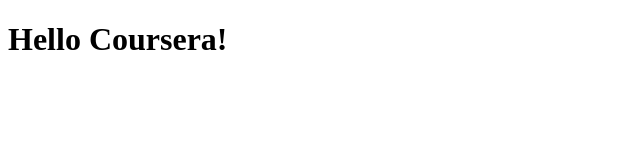
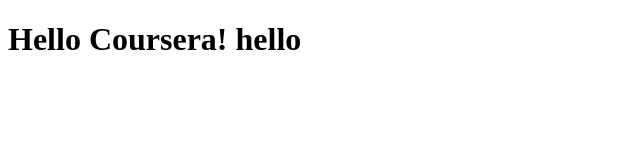
Before and after one commit to jacobemarx/Coursera-test, a plain HTML site: page site/index.html in a window 1280 px wide. Shown: the whole page, without its empty margins (0-640 px from the left). Drawn offline with Linux system fonts and the light colour scheme.

Commit message:
Update index.html

```diff
--- a/site/index.html
+++ b/site/index.html
@@ -6,6 +6,6 @@
 	<title>Hello Coursera!</title>
 </head>
 <body>
-<h1> Hello Coursera! <h1>
+<h1> Hello Coursera! hello<h1>
 </body>
 </html>
```
